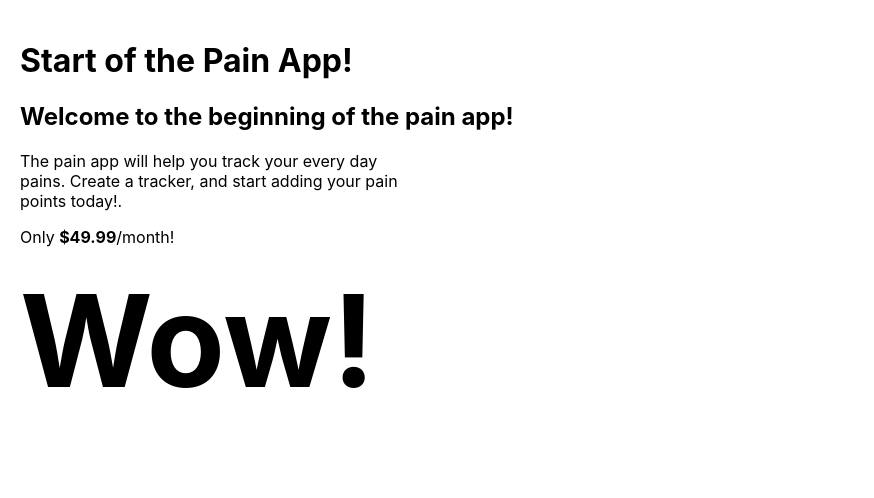
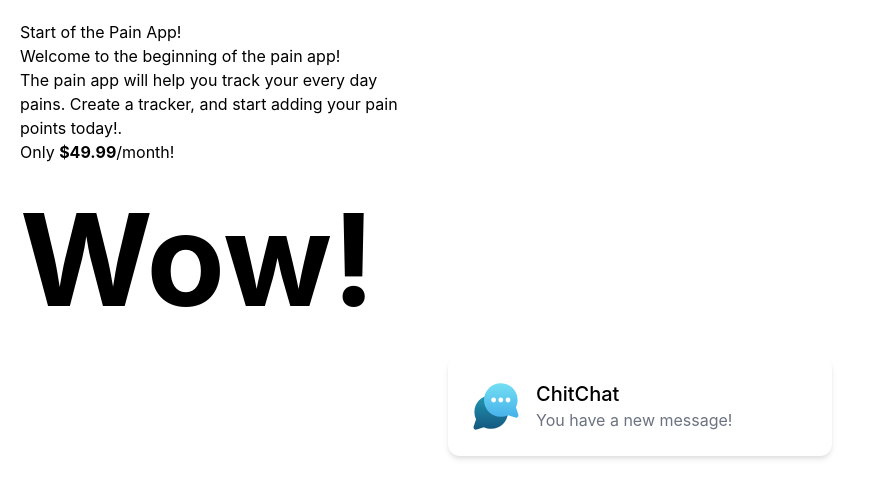
Before and after one commit to All-Suddenly/Pain-App, a React (Create React App) app in the folder client/: page / in a window 1280 px wide. Shown: the top 498 px of the page, without its empty margins (0-874 px from the left). Built offline with nearby package versions, Linux system fonts and the light colour scheme.

Commit message:
feat: add some tailwind

```diff
--- /dev/null
+++ b/client/craco.config.js
@@ -0,0 +1,9 @@
+/* eslint-disable no-undef */
+
+module.exports = {
+  style: {
+    postcss: {
+      plugins: [require('tailwindcss'), require('autoprefixer')],
+    },
+  },
+};
--- a/client/src/components/App/App.tsx
+++ b/client/src/components/App/App.tsx
@@ -20,6 +20,20 @@ export function App() {
             <span style={{ fontSize: '8rem' }}>Wow!</span>
           </strong>
         </div>
+
+        <div className="p-6 max-w-sm mx-auto bg-white rounded-xl shadow-md flex items-center space-x-4">
+          <div className="flex-shrink-0">
+            <img
+              className="h-12 w-12"
+              src={process.env.PUBLIC_URL + '/svgs/chat_icon.svg'}
+              alt="ChitChat Logo"
+            />
+          </div>
+          <div>
+            <div className="text-xl font-medium text-black">ChitChat</div>
+            <p className="text-gray-500">You have a new message!</p>
+          </div>
+        </div>
       </main>
     </div>
   );
--- a/client/src/config/global.css
+++ b/client/src/config/global.css
@@ -1,3 +1,7 @@
+@tailwind base;
+@tailwind components;
+@tailwind utilities;
+
 body {
     margin: 0;
     font-family: -apple-system, BlinkMacSystemFont, 'Segoe UI', 'Roboto', 'Oxygen',
--- /dev/null
+++ b/client/tailwind.config.js
@@ -0,0 +1,12 @@
+/* eslint-disable no-undef */
+module.exports = {
+  purge: ['./src/**/*.{js,jsx,ts,tsx}', './public/index.html'],
+  darkMode: false, // or 'media' or 'class'
+  theme: {
+    extend: {},
+  },
+  variants: {
+    extend: {},
+  },
+  plugins: [],
+};
--- a/client/tsconfig.json
+++ b/client/tsconfig.json
@@ -21,6 +21,7 @@
     "jsx": "react-jsx"
   },
   "include": [
-    "src"
+    "src",
+    "*.config.js"
   ]
 }
--- a/package.json
+++ b/package.json
@@ -7,7 +7,7 @@
     "node": "^16.4.0"
   },
   "scripts": {
-    "build": "npm-s build:server build:client",
+    "build": "run-s build:server build:client",
     "heroku-postbuild": "npm run build:server && npm run build:client",
     "build:server": "tsc",
     "build:client": "npm run --prefix client build",
```
Also changed, not shown: client/package.json (+8 -2 lines), client/public/svgs/chat_icon.svg (added), 1 other file (tests, documents, lock files or other folders).
